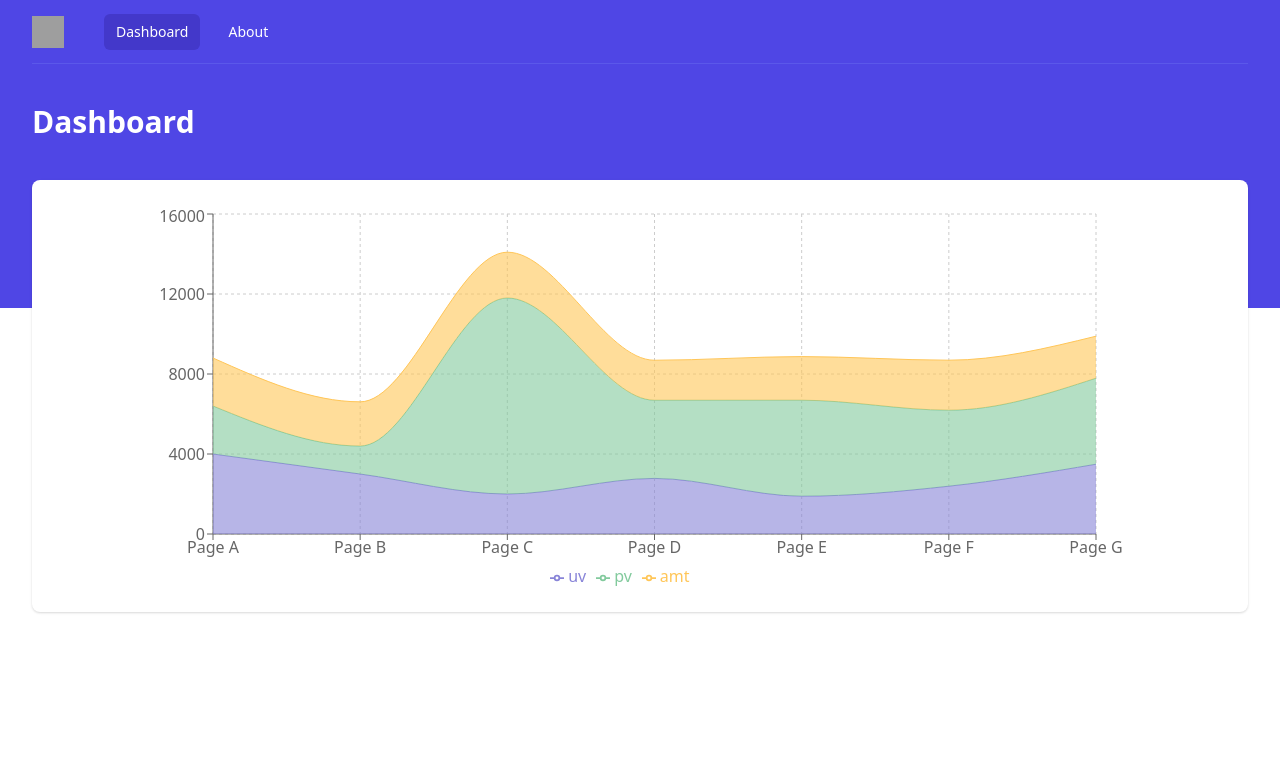
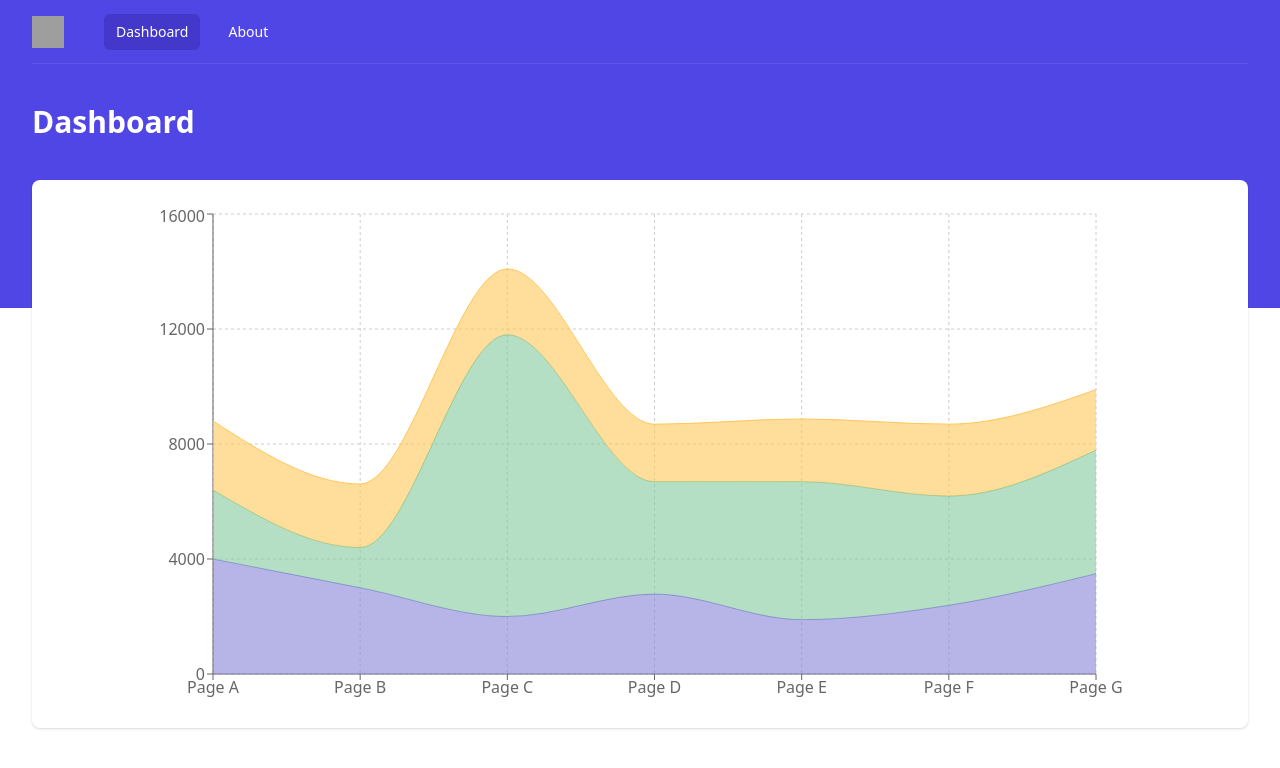
Before and after one commit to SamuelAl/SWENG_measuring_se, a React (Create React App) app in the folder web_app/measuring_se/: page / in a window 1280 px wide. Shown: the top 768 px of the page. Built offline with nearby package versions, Linux system fonts and the light colour scheme; grey boxes are pictures that could not be loaded.

Commit message:
Turned dashboard into class to use lifecycle methods

```diff
--- a/web_app/measuring_se/src/Components/DataChart.js
+++ b/web_app/measuring_se/src/Components/DataChart.js
@@ -6,7 +6,7 @@ import { AreaChart, Area, XAxis, YAxis, CartesianGrid, Tooltip, Legend, Responsi
 
 export default function DataChart({data}) {
     return (
-        <div className="h-96 w-10/12">
+        <div className="w-10/12" style={{height: "500px"}}>
             <ResponsiveContainer>
                 <AreaChart
                     data={data}
@@ -21,7 +21,6 @@ export default function DataChart({data}) {
                     <XAxis dataKey="name" />
                     <YAxis />
                     <Tooltip />
-                    <Legend />
                     <Area type="monotone" dataKey="uv" stackId="1" stroke="#8884d8" fill="#8884d8" />
                     <Area type="monotone" dataKey="pv" stackId="1" stroke="#82ca9d" fill="#82ca9d" />
                     <Area type="monotone" dataKey="amt" stackId="1" stroke="#ffc658" fill="#ffc658" />
```
Also changed, not shown: web_app/measuring_se/src/Components/Dashboard.js (+6 -2 lines).
